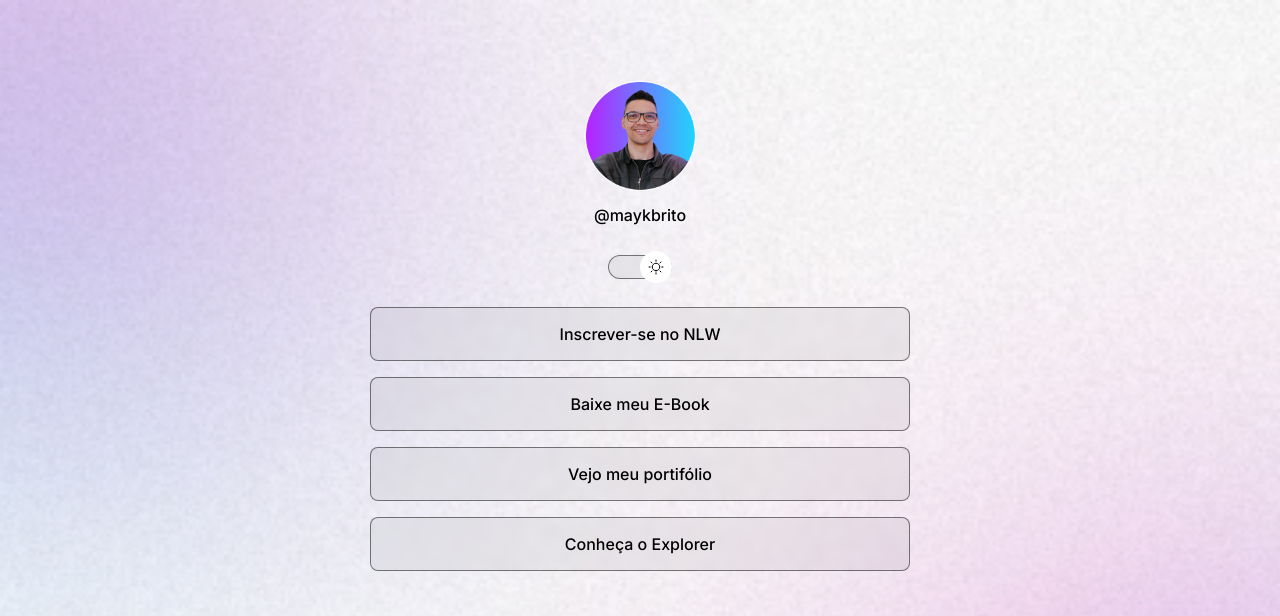
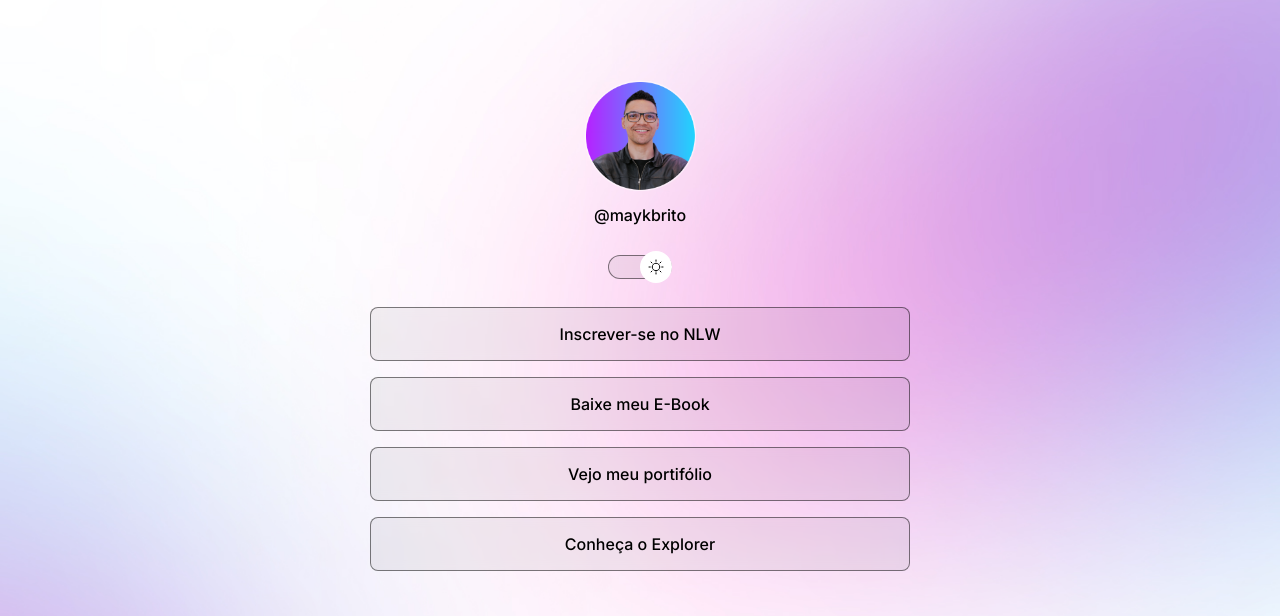
Before and after one commit to rb-belarmino/portifolio, a plain HTML site: page index.html in a window 1280 px wide. Shown: the top 616 px of the page. Drawn offline with nearby package versions, Linux system fonts and the light colour scheme; a web font is replaced by a local one.

Commit message:
adjust media query

```diff
--- a/style.css
+++ b/style.css
@@ -25,6 +25,7 @@
 }
 body {
   background: var(--bg-url) no-repeat top center/cover;
+  height: 100vh;
 }
 body * {
   font-family: "Inter", sans-serif;
@@ -144,3 +145,13 @@ footer {
   text-align: center;
   font-size: 14px;
 }
+
+@media (min-width: 700px) {
+  :root {
+    --bg-url: url(./assets/bg_desktop.jpg);
+  }
+
+  .light {
+    --bg-url: url(./assets/bg_desktop_light.jpg);
+  }
+}
```
Also changed, not shown: assets/bg_desktop.jpg (added), assets/bg_desktop_light.jpg (added).
